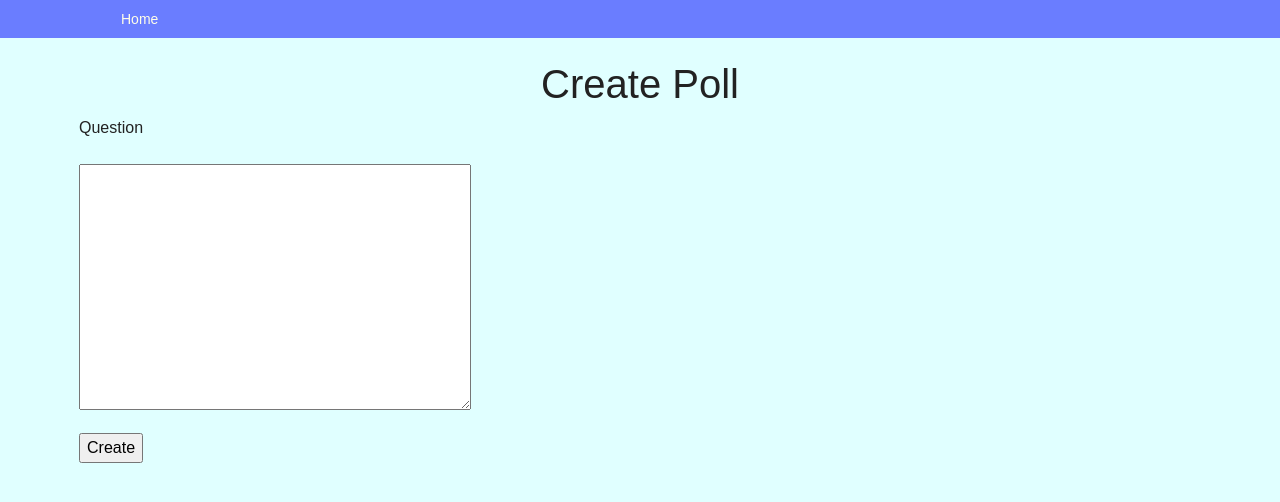
After one commit to EvgeniiLipatov/polls, a Django app: page /poll/create/ in a window 1280 px wide. The commit adds this page. Shown: the top 502 px of the page. Run offline with Django 3.2, Linux system fonts and the light colour scheme; some libraries are stand-ins or nearby versions.

Commit message:
Second stage. CRUD for Poll is added

```diff
--- a/source/main/urls.py
+++ b/source/main/urls.py
@@ -15,7 +15,15 @@ Including another URLconf
 """
 from django.contrib import admin
 from django.urls import path
+from webapp.views import PollsView, PollView, PollCreateView, PollEditView, PollDeleteView
 
 urlpatterns = [
     path('admin/', admin.site.urls),
+    path('', PollsView.as_view(), name='index'),
+    path('poll/<int:pk>/', PollView.as_view(), name='poll_view'),
+    path('poll/create/', PollCreateView.as_view(), name='create_poll'),
+    path('poll/edit/<int:pk>', PollEditView.as_view(), name='update_poll'),
+    path('poll/delete/<int:pk>', PollDeleteView.as_view(), name='delete_poll'),
+
+
 ]
--- /dev/null
+++ b/source/webapp/forms.py
@@ -0,0 +1,15 @@
+from django import forms
+from django.forms import widgets
+from webapp.models import Poll, Choice
+
+
+class PollForm(forms.ModelForm):
+    class Meta:
+        model = Poll
+        fields = ['question']
+
+
+class ChoiceForm(forms.ModelForm):
+    class Meta:
+        model = Choice
+        fields = ['varText']
--- a/source/webapp/static/css/style.css
+++ b/source/webapp/static/css/style.css
@@ -0,0 +1,77 @@
+body {
+    background: lightcyan;
+    color: #222222;
+    font-family: Arial, sans-serif;
+    margin-top: 60px;
+}
+
+h1 {
+    text-align: center;
+}
+
+.container {
+    max-width: 1200px;
+    width: 90%;
+    margin: 0 auto;
+}
+
+.navbar {
+    display: block;
+    background: #6a7dff;
+    position: fixed;
+    top: 0;
+    right: 0;
+    left: 0;
+    font-size: 0;
+    box-sizing: border-box;
+    padding: 7px 30px;
+}
+
+.menu {
+    font-size: 14px;
+    line-height: 1;
+    padding: 0;
+    margin: 0;
+    display: inline-block;
+    color: #fffee8;
+}
+
+.menu li {
+    display: inline-block;
+}
+
+.menu a {
+    display: inline-block;
+    text-decoration: none;
+    color: inherit;
+    padding: 5px 15px;
+}
+
+
+table, tr, th, td {
+  border: 1px solid black;
+}
+
+.menu a:hover {
+    color: #ffc122;
+    text-decoration: underline;
+}
+
+.pre {
+    white-space: pre-wrap;
+}
+
+.text-center {
+    text-align: center;
+}
+
+.form-error {
+    color: red;
+    font-size: 12px;
+    margin: 5px 0 0 0
+}
+
+.field-error {
+    border: solid 1px red;
+    box-shadow: red 0 0 3px;
+}
--- a/source/webapp/templates/base.html
+++ b/source/webapp/templates/base.html
@@ -12,7 +12,17 @@
     {% block styles %}{% endblock %}
 </head>
 <body>
-{% block menu %}{% endblock %}
+<nav class="navbar">
+    <div class="container">
+        <ul class="menu">
+             <li><a href="{% url 'index' %}">Home</a></li>
+{#             <li><a href="{% url 'poll_view'  %}">Projects</a></li>#}
+{#             <li><a href="{% url 'status_view' %}">Status list</a></li>#}
+{#             <li><a href="{% url 'type_view' %}">Types list</a></li> #}
+            {% block menu %}{% endblock %}
+        </ul>
+    </div>
+</nav>
 <div class="container">
     {% block content %}{% endblock %}
 </div>
--- /dev/null
+++ b/source/webapp/templates/partial/form.html
@@ -0,0 +1,23 @@
+{% csrf_token %}
+
+ {% for error in form.non_field_errors %}
+
+   <p class="form-error">{{ error }}</p>
+
+{% endfor %}
+
+
+{% for field in form %}
+
+   <p><label for="{{ field.id_for_label }}">{{ field.label }}</label></p>
+
+   {% for error in field.errors %}
+
+       <p class="form-error">{{ error }}</p>
+
+   {% endfor %}
+
+   <p>{{ field }}</p>
+
+{% endfor %}
+<p><input type="submit" value="{{ button_text }}"></p>
--- /dev/null
+++ b/source/webapp/templates/poll/create.html
@@ -0,0 +1,11 @@
+{% extends 'base.html' %}
+
+{% block title %}Create Poll{% endblock %}
+
+{% block content %}
+    <h1>Create Poll</h1>
+
+    <form method="POST" action="">
+        {% include 'partial/form.html' with button_text="Create" %}
+    </form>
+{% endblock %}
--- /dev/null
+++ b/source/webapp/views/__init__.py
@@ -0,0 +1 @@
+from .poll_views import PollsView, PollView, PollCreateView, PollEditView, PollDeleteView
--- /dev/null
+++ b/source/webapp/views/poll_views.py
@@ -0,0 +1,45 @@
+from django.urls import reverse
+from django.views.generic import ListView, DetailView, CreateView, UpdateView, DeleteView
+
+from webapp.forms import PollForm
+from webapp.models import Poll
+
+
+class PollsView(ListView):
+    template_name = 'poll/index.html'
+    model = Poll
+    context_object_name = 'polls'
+    ordering = ["-created_at"]
+
+
+class PollView(DetailView):
+    template_name = 'poll/poll.html'
+    model = Poll
+
+
+class PollCreateView(CreateView):
+    template_name = "poll/create.html"
+    model = Poll
+    form_class = PollForm
+
+    def get_success_url(self):
+        return reverse('poll_view', kwargs={'pk': self.object.pk})
+
+
+class PollEditView(UpdateView):
+    form_class = PollForm
+    template_name = 'poll/update.html'
+    model = Poll
+    context_object_name = 'poll'
+
+    def get_success_url(self):
+        return reverse('poll_view', kwargs={'pk': self.object.pk})
+
+
+class PollDeleteView(DeleteView):
+    template_name = 'poll/delete.html'
+    model = Poll
+    context_object_name = 'poll'
+
+    def get_success_url(self):
+        return reverse('index')
```
Also changed, not shown: source/webapp/templates/poll/delete.html (added, +16 -0 lines), source/webapp/templates/poll/index.html (added, +23 -0 lines), source/webapp/templates/poll/poll.html (added, +39 -0 lines), source/webapp/templates/poll/update.html (added, +21 -0 lines), source/webapp/views/choice_views.py (added).
